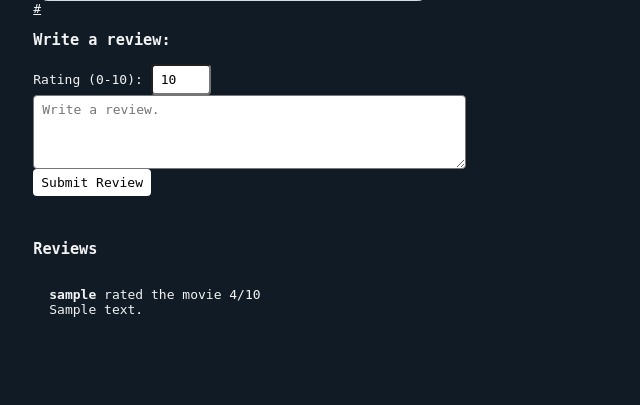
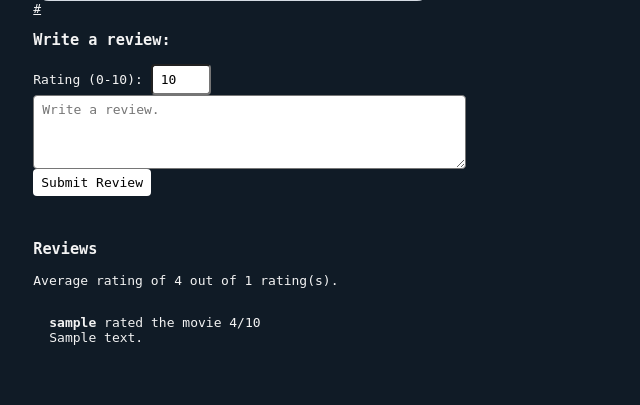
Before and after one commit to Jesalx/Flask-Favorite-Movies, a Flask app: template templates/index.html in a window 1280 px wide. Shown: the part 487-892 px from the top of the page, without its empty margins (0-640 px from the left). Before the commit the page ends 804 px from the top, so only its background shows below. Run offline with Flask 2, Linux system fonts and the light colour scheme; the template is opened without the code that fills it: most values are stand-ins (such as "Sample title", 1, 10 or a date in 2020); grey boxes marked "Sample" are stand-in pictures.

Commit message:
Added average rating

```diff
--- a/app.py
+++ b/app.py
@@ -46,9 +46,12 @@ def load_user(user_id):
 def main():  # pylint: disable=missing-function-docstring
     movie_info = tmdb.get_random_favorite_movie()
     movie_reviews = []
+    movie_average_rating = 0
     movie = Movie.query.filter_by(tmdb_id=movie_info["id"]).first()
     if movie:
         movie_reviews = movie.reviews
+        print(type(movie_reviews))
+        movie_average_rating = movie.get_average_rating()
 
     return flask.render_template(
         "index.html",
@@ -61,6 +64,7 @@ def main():  # pylint: disable=missing-function-docstring
         movie_poster_url=movie_info["poster_url"],
         movie_wiki_url=movie_info["wiki_url"],
         movie_reviews=movie_reviews,
+        movie_average_rating=movie_average_rating,
     )
 
 
@@ -129,7 +133,7 @@ def review():
 def review_post():
     username = current_user.username
     movie_id = flask.request.form.get("movie_id")
-    rating = flask.request.form.get("review_rating")
+    rating = int(float(flask.request.form.get("review_rating")))
     content = flask.request.form.get("review_content").strip()
 
     movie = Movie.query.filter_by(tmdb_id=movie_id).first()
--- a/templates/index.html
+++ b/templates/index.html
@@ -46,6 +46,9 @@
         <br>
         <h3>Reviews</h3>
         {% if movie_reviews %}
+        <div class="rating_info">
+            Average rating of {{movie_average_rating}} out of {{movie_reviews | length}} rating(s).
+        </div>
         <ul class="reviews">
             {% for review in movie_reviews %}
             <li class="review_item">
```
Also changed, not shown: models.py (+12 -5 lines).
